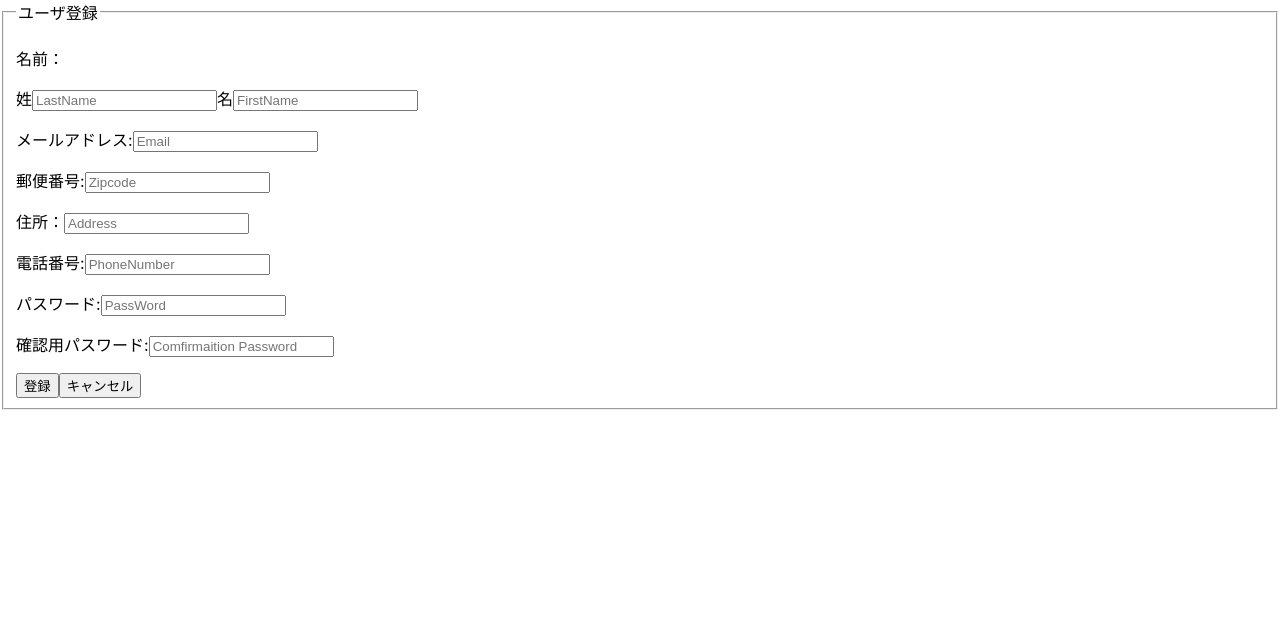
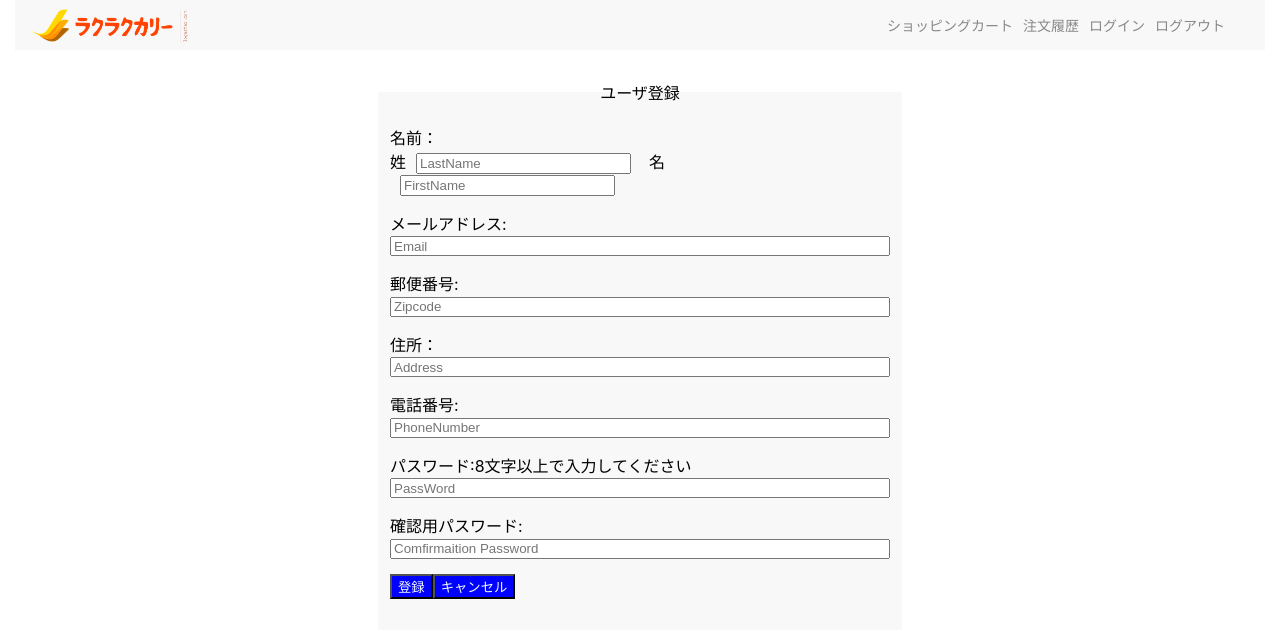
Before and after one commit to yukanaito65/carry-ec-site, a Next.js app: page /create in a window 1280 px wide. Shown: the top 638 px of the page. Built offline with nearby package versions, Linux system fonts and the light colour scheme.

Commit message:
stylesにCSSファイルを追加し、create.tsxを編集しました。

```diff
--- a/pages/create.tsx
+++ b/pages/create.tsx
@@ -1,12 +1,11 @@
-import { trace } from 'console';
-import Link from 'next/link';
 import { useRouter } from 'next/router';
 import { useState } from 'react';
+import styles from '../styles/create.module.css';
+import { Layout } from '../components/layout';
 
 export default function User() {
   const [lastName, setlastName] = useState('');
   const [firstName, setFirstName] = useState('');
-
   const [email, setEmail] = useState('');
   const [zipcode, setZipcode] = useState('');
   const [address, setAddress] = useState('');
@@ -14,12 +13,14 @@ export default function User() {
   const [password, setPassword] = useState('');
   const [checkPassword, setCheckPassword] = useState('');
   const router = useRouter();
+  const [fromValue, setFormValue]=useState('');
 
   const onClickRegister = () => {
     if (
       lastName &&
       firstName &&
       email &&
+      zipcode &&
       address &&
       tel &&
       password &&
@@ -33,6 +34,7 @@ export default function User() {
           lastName: lastName,
           firstName: firstName,
           email: email,
+          zipcode: zipcode,
           address: address,
           tel: tel,
           password: password,
@@ -46,17 +48,18 @@ export default function User() {
     if (!email) {
       alert('メールアドレスを入力してください。');
     }
+    if (!zipcode) {
+      alert('郵便番号を入力してください。');
+    }
     if (!address) {
       alert('住所を入力してください。');
     }
     if (!tel) {
       alert('電話番号を入力してください');
     }
-
     if (!password) {
       alert('パスワードを入力してください。');
     }
-
     if (!checkPassword) {
       alert('確認用のパスワードを入力してください。');
     } else {
@@ -67,36 +70,44 @@ export default function User() {
   };
 
   return (
-    <>
-    <fieldset>
-      <legend>ユーザ登録</legend>
+    <Layout>
+      <fieldset className={styles.fieldset_style}>
+        <legend className={styles.legend}>ユーザ登録</legend>
+
         <form action="post">
+          <div className={styles.title}>
+            <label htmlFor="lastName">名前：</label>
             <div>
-       <p>名前：</p>
               <label htmlFor="lastName">姓</label>
+
               <input
                 type="text"
                 id="lastName"
                 name="lastName"
                 value={lastName}
                 placeholder="LastName"
+                className={styles.form_name}
                 onChange={(e) => {
                   setlastName(e.target.value);
                 }}
               />
-        <label htmlFor="firstName">名</label>
+              <label htmlFor="firstName">
+                &nbsp;&nbsp;&nbsp;&nbsp;名
+              </label>
               <input
                 type="text"
                 id="firstName"
                 name="firstName"
                 value={firstName}
                 placeholder="FirstName"
+                className={styles.form_name}
                 onChange={(e) => {
                   setFirstName(e.target.value);
                 }}
               />
             </div>
-      <p>
+          </div>
+          <div className={styles.title}>
             <label htmlFor="email">メールアドレス:</label>
 
             <input
@@ -105,12 +116,13 @@ export default function User() {
               name="email"
               value={email}
               placeholder="Email"
+              className={styles.form}
               onChange={(e) => {
                 setEmail(e.target.value);
               }}
             />
-      </p>
-      <p>
+          </div>
+          <div className={styles.title}>
             <label htmlFor="zipcode">郵便番号:</label>
             <input
               type="text"
@@ -118,12 +130,13 @@ export default function User() {
               name="zipcode"
               value={zipcode}
               placeholder="Zipcode"
+              className={styles.form}
               onChange={(e) => {
                 setZipcode(e.target.value);
               }}
             />
-      </p>
-      <p>
+          </div>
+          <div className={styles.title}>
             <label htmlFor="address">住所：</label>
             <input
               type="text"
@@ -131,12 +144,13 @@ export default function User() {
               name="address"
               value={address}
               placeholder="Address"
+              className={styles.form}
               onChange={(e) => {
                 setAddress(e.target.value);
               }}
             ></input>
-      </p>
-      <p>
+          </div>
+          <div className={styles.title}>
             <label htmlFor="tel">電話番号:</label>
 
             <input
@@ -145,26 +159,29 @@ export default function User() {
               name="tel"
               value={tel}
               placeholder="PhoneNumber"
+              className={styles.form}
               onChange={(e) => {
                 setTel(e.target.value);
               }}
             />
-      </p>
-      <p>
+          </div>
+          <div className={styles.title}>
             <label htmlFor="password">パスワード:</label>
-
+            {password.length < 8 &&(<span>8文字以上で入力してください</span>)}
+            {password.length > 16 &&(<span>16文字以下で入力してください</span>)}
             <input
               type="password"
               id="password"
               name="password"
               value={password}
+              className={styles.form}
               placeholder="PassWord"
               onChange={(e) => {
                 setPassword(e.target.value);
               }}
             />
-      </p>
-      <p>
+          </div>
+          <div className={styles.title}>
             <label htmlFor="checkPassword">確認用パスワード:</label>
 
             <input
@@ -173,17 +190,36 @@ export default function User() {
               name="checkPassword"
               value={checkPassword}
               placeholder="Comfirmaition Password"
+              className={styles.form}
               onChange={(e) => {
                 setCheckPassword(e.target.value);
               }}
             />
-      </p>
-      <button type="button" onClick={() => onClickRegister()}>
+          </div>
+          <button
+            type="button"
+            className={styles.button_style}
+            onClick={() => onClickRegister()}
+          >
             登録
           </button>
-      <button type="reset">キャンセル</button>
+          <button
+            type="reset"
+            className={styles.button_style}
+            onClick={() => {
+              setAddress(''),
+                setlastName(''),
+                setFirstName(''),
+                setZipcode(''),
+                setEmail(''),
+                setPassword(''),
+                setCheckPassword('');
+            }}
+          >
+            キャンセル
+          </button>
         </form>
       </fieldset>
-    </>
+    </Layout>
   );
 }
--- /dev/null
+++ b/styles/create.module.css
@@ -0,0 +1,44 @@
+.title {
+  text-align: left;
+  margin-top:3%;
+}
+
+.form {
+  width: 500px;
+  height:20px;
+
+}
+
+.fieldset_style {
+  width: 500px;
+  height: 550px;
+  text-align: center;
+  margin: auto;
+  margin-top: 30px;
+  background-color: #F8F8F8;
+  border: none;
+}
+
+.button_style {
+  background-color: blue;
+  color: aliceblue;
+  float: left;
+  margin-top: 3%;
+}
+
+.userName{
+    margin-bottom: 1%;
+}
+
+.form_name{
+    margin-left: 2%;
+    width: 43%;
+}
+
+.name_title{
+    text-align: left;
+}
+
+.legend{
+    text-align: center;
+}
```
Also changed, not shown: data/db.json (line endings or trailing spaces). Lines whose indentation alone changed are shown as unchanged.
